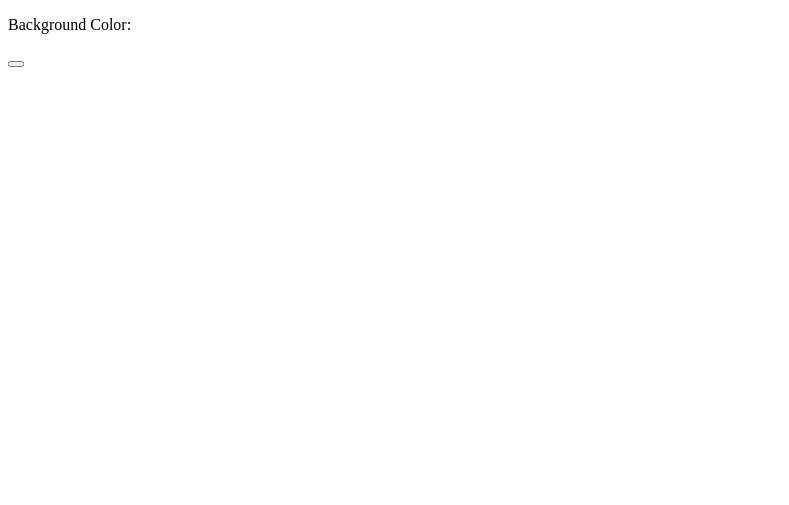
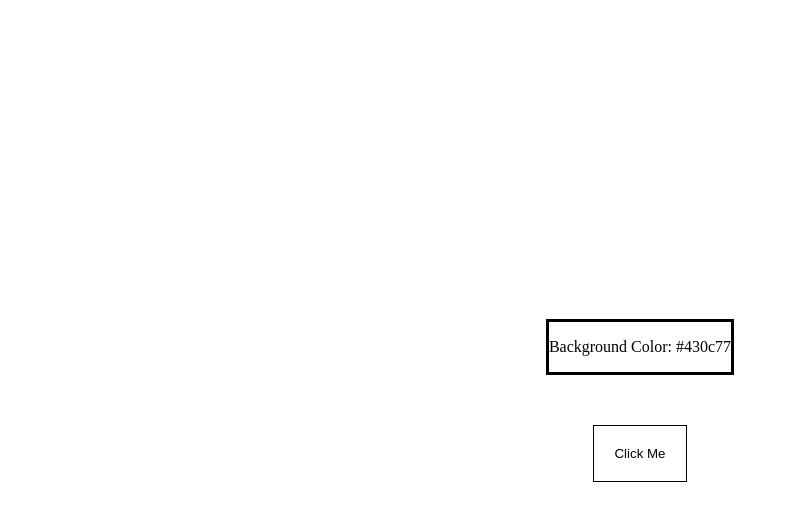
Before and after one commit to 0xrxdri/40-javascript-vanilla-projects, a plain HTML site: page Color Flipper/index.html in a window 1280 px wide. Shown: the whole page, without its empty margins (0-789 px from the left). Drawn offline with Linux system fonts and the light colour scheme.

Commit message:
some changes css and js

```diff
--- a/Color Flipper/index.html
+++ b/Color Flipper/index.html
@@ -5,21 +5,23 @@
     <meta http-equiv="X-UA-Compatible" content="IE=edge">
     <meta name="viewport" content="width=device-width, initial-scale=1.0">
     <title>Color Flipper</title>
+    <link rel="stylesheet" href="style.css">
 </head>
 <body>
     <main>
-        <div id="color">
-            <div id="colorName">
-                <p>
+        <div class="container">
+            <div class="colorName">
+                <p id="bkcolor">
                     Background Color:
                 </p>
             </div>
-            <div id="changeColor">
+            <div class="changeColor">
                 <button id="button">
-
+                    Click Me
                 </button>
             </div>
         </div>
     </main>
+    <script src="script.js" ></script>
 </body>
 </html>
--- /dev/null
+++ b/Color Flipper/script.js
@@ -0,0 +1,20 @@
+const backgrounds = ['#430c77', '#25ac52', '#c4121b', '#c412ac'];
+
+
+let paragraph = document.getElementById("bkcolor");
+paragraph.textContent += backgrounds[0];
+
+let i = 0;
+
+function click(i){
+    i++;
+    if(i > backgrounds.length){
+        i = 0;
+    }
+    document.body.style.background = backgrounds[i];
+    paragraph.textContent = backgrounds[i];
+
+
+}
+let boton = getElementById('button');
+boton.addEventListener("click", alert("hola"));
--- a/Color Flipper/style.css
+++ b/Color Flipper/style.css
@@ -0,0 +1,35 @@
+html, body {
+    height: 100%;
+}
+body{
+    margin: 0;
+}
+main{
+    display: flex;
+    justify-content: center;
+    align-items: center;
+    margin: auto;
+    padding: auto;
+    height: 100%;
+    width: 100%;
+}
+.container{
+    justify-content: center;
+    align-items: center;
+    padding: 20px 0px 20px 0px;
+}
+.colorName{
+    border: 3px solid black;
+}
+.changeColor{
+    padding-top: 50px;
+    display: flex;
+    justify-content: center;
+    align-items: center;
+}
+button{
+    padding: 20px 20px 20px 20px;
+    border: 1px solid black;
+    background: none;
+    cursor: crosshair;
+}
```
